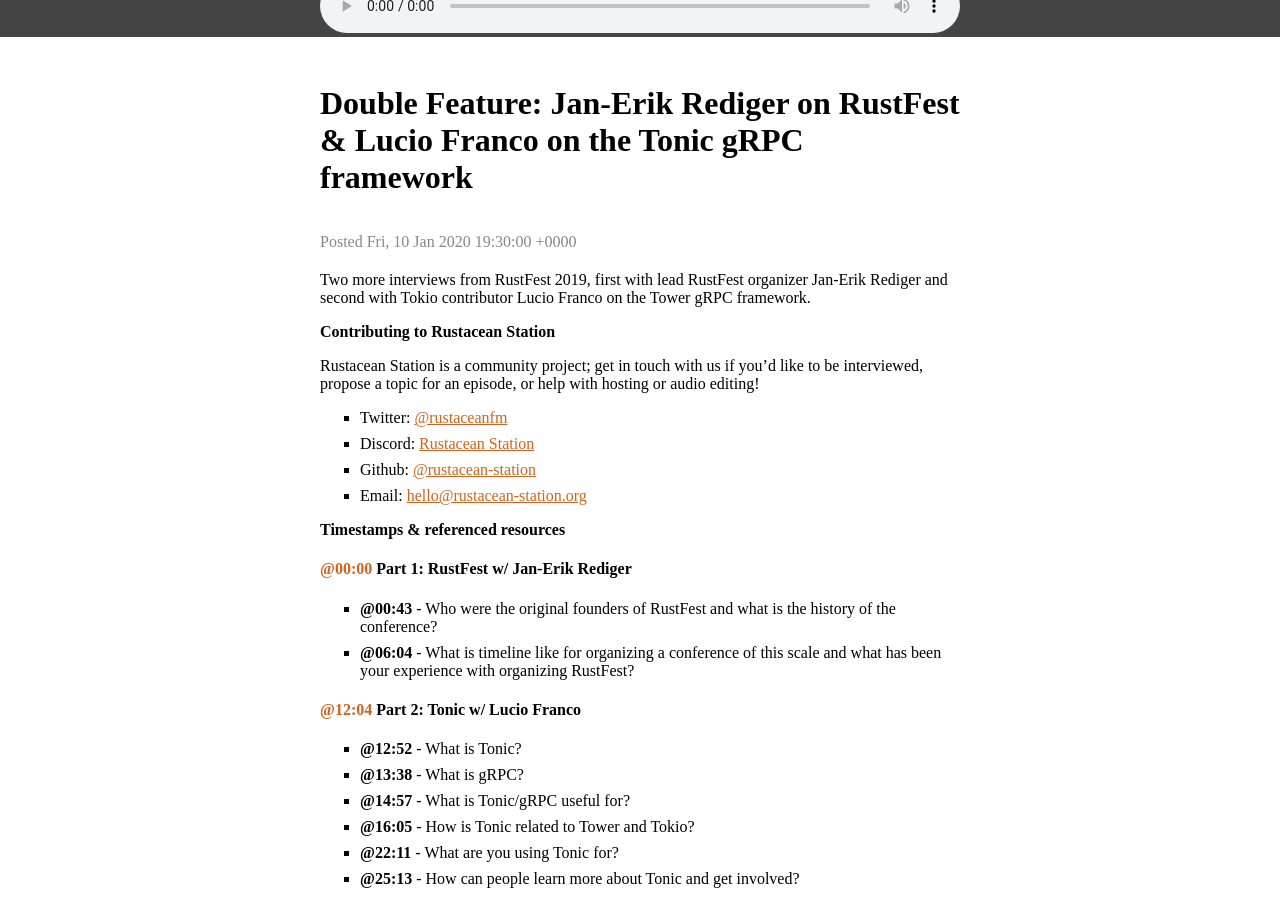
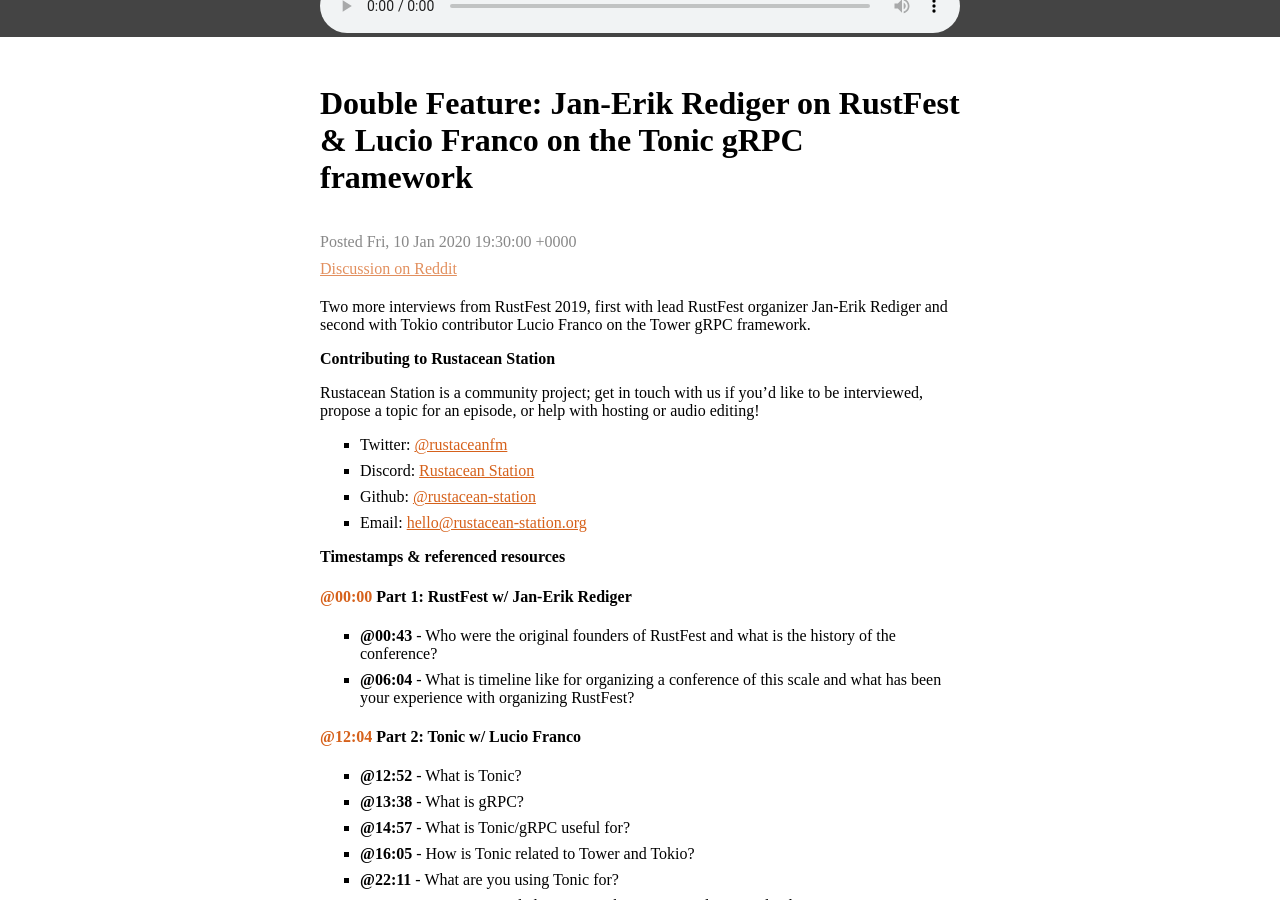
Before and after one commit to rustacean-station/rustacean-station.org, a Jekyll site: the page built from _episodes/009-jan-lucio.md, in a window 1280 px wide and 900 px high, scrolled down 455 px. Built offline with Jekyll 4.4.1, drawn with Linux system fonts in a browser that asks for light colours; some of the changed lines change nothing that is shown.

Commit message:
009 reddit link

```diff
--- a/_episodes/009-jan-lucio.md
+++ b/_episodes/009-jan-lucio.md
@@ -5,7 +5,7 @@
 file: https://audio.rustacean-station.org/file/rustacean-station/rustacean-station-e009-rustfest-jan-erik-rediger.mp3
 duration: "25:59"
 length: "18710674"
-#reddit: (leave blank on initial publish, amend with link and uncomment this line after Reddit thread has been posted)
+reddit: https://www.reddit.com/r/rust/comments/emvyls/rustacean_station_podcast_double_feature_janerik/
 
 # https://github.com/jekyll/jekyll/issues/7744
 layout: episode
```
